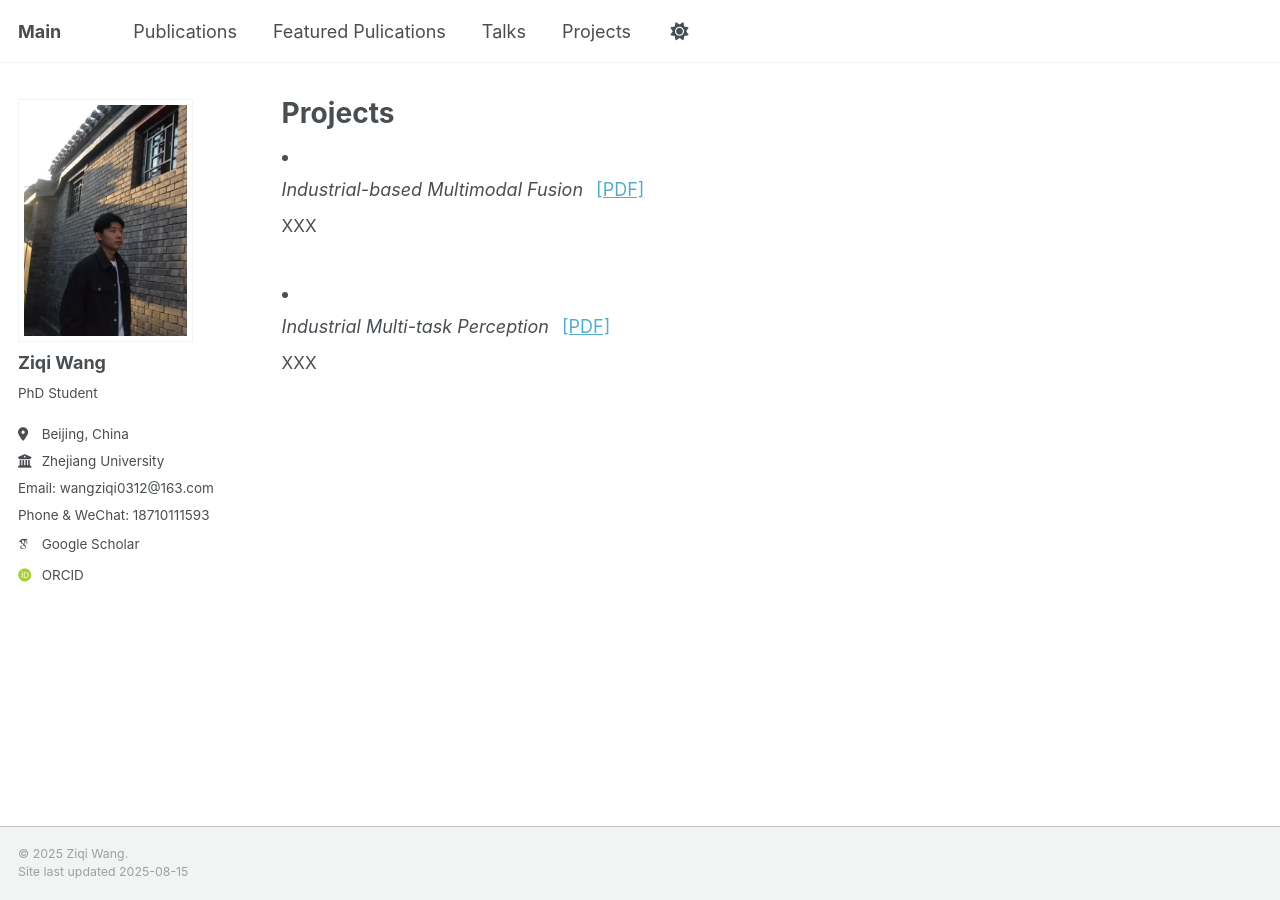
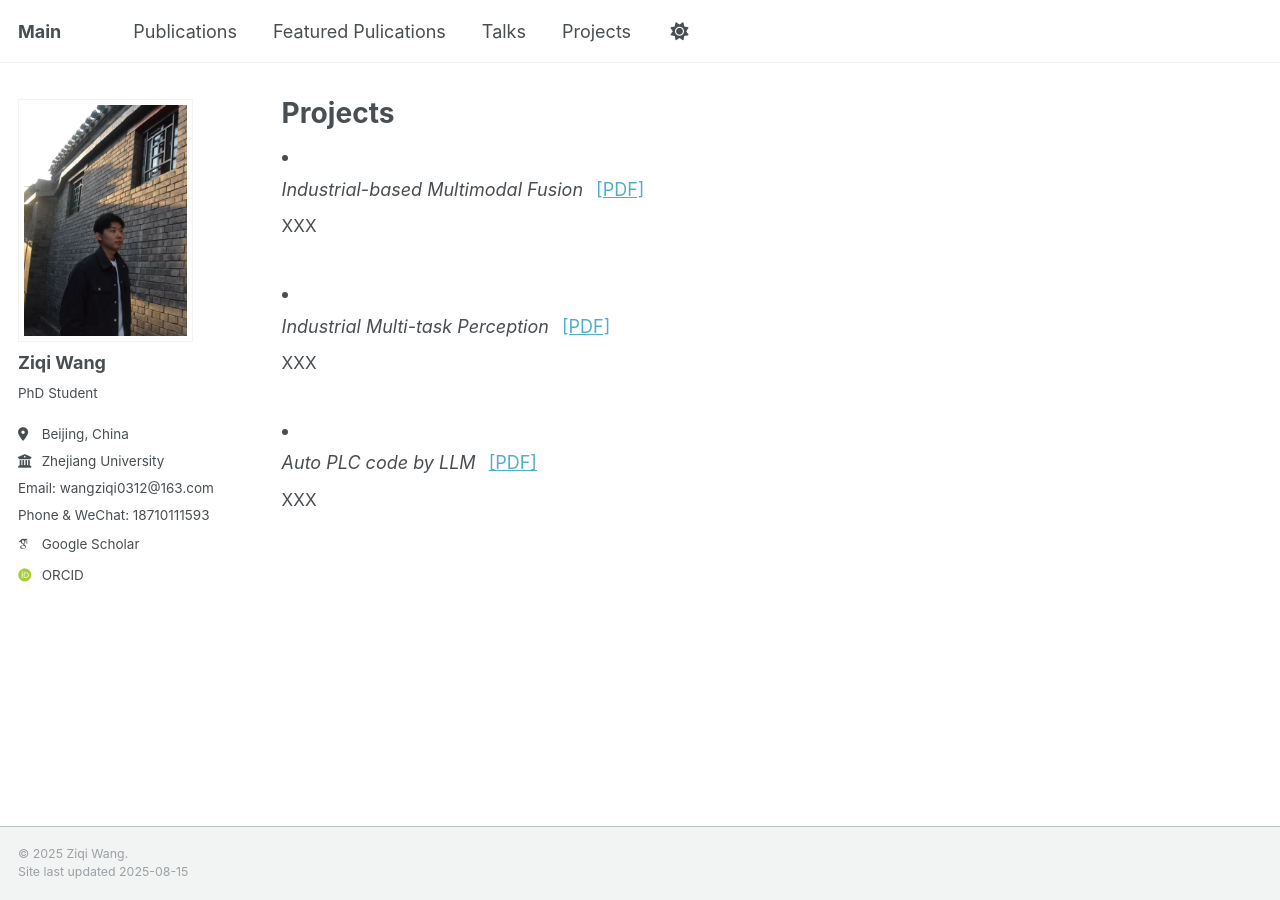
Before and after one commit to ZiqiWang0312/bio, a Jekyll site: the page built from _pages/projects.md, in a window 1280 px wide. Built offline with Jekyll 4.4.1, drawn with Linux system fonts in a browser that asks for light colours; some web fonts are replaced; a script that is not in the unit is left out.

Commit message:
project2

```diff
--- a/_pages/projects.md
+++ b/_pages/projects.md
@@ -23,3 +23,13 @@ author_profile: true
   <div style="font-size:0.95em; margin-top:0.3rem;">
     XXX
   </div>
+
+
+<li style="margin-bottom: 2rem; line-height: 1.8;">
+  <strong> </strong><br/>
+  <em>Auto PLC code by LLM</em>
+  <a href="https://ZiqiWang0312.github.io/bio/files/TSC.pdf" target="_blank" style="margin-left:8px;">[PDF]</a>
+
+  <div style="font-size:0.95em; margin-top:0.3rem;">
+    XXX
+  </div>
```
